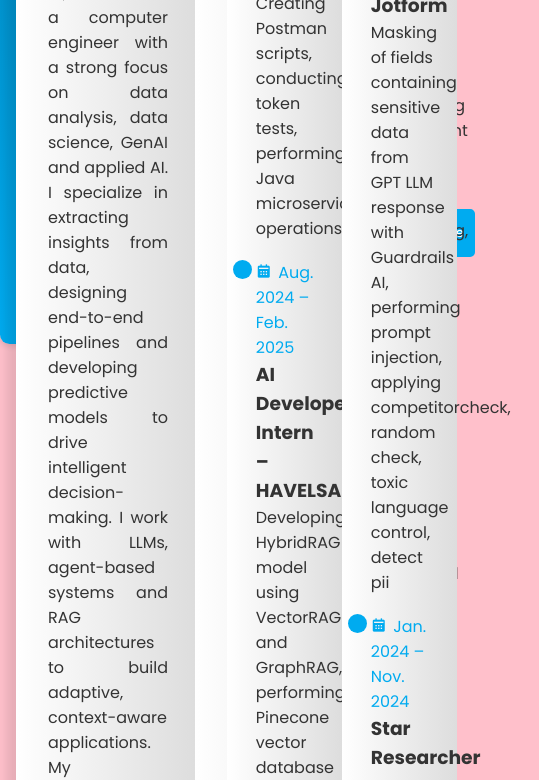
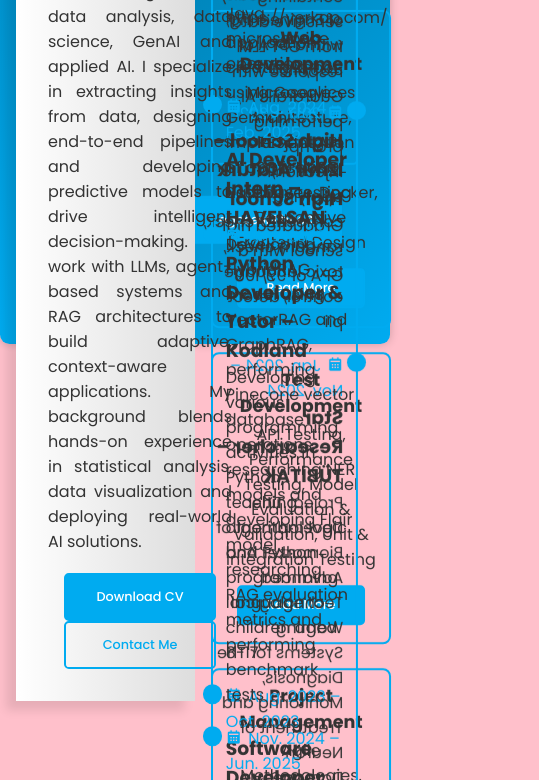
Before and after one commit to defnebusecelik/defnebusecelik.github.io, a plain HTML site: page index.html in a window 390 px wide. Shown: the part 438-1218 px from the top of the page, 539 px wide, since content can reach past the window. Drawn offline with nearby package versions, Linux system fonts and the light colour scheme.

Commit message:
Update style.css

```diff
--- a/style.css
+++ b/style.css
@@ -479,72 +479,6 @@ body {
 }
 
 
-/* Responsive Overrides for Tablet and Mobile */
-
-/* Tablet devices (<= 768px) */
-@media (max-width: 768px) {
-  body {
-    overflow: auto;
-  }
-  .cover {
-    display: none;
-  }
-  .book {
-    display: block;
-  }
-  .book-page {
-    position: relative !important;
-    width: 100% !important;
-    height: auto !important;
-    transform: none !important;
-    box-shadow: 0 0 .6rem rgba(0, 0, 0, .1);
-    margin-bottom: 2rem;
-  }
-  .page-front,
-  .page-back {
-    position: relative !important;
-    transform: none !important;
-    padding: 1rem !important;
-  }
-  .nextprev-btn,
-  .number-page {
-    display: none !important;
-  }
-  .workeduc-box,
-  .services-box,
-  .skills-box {
-    border-left: none !important;
-    padding-left: 0 !important;
-  }
-  .profile-page img {
-    max-width: 150px !important;
-  }
-  .profile-page h1 {
-    font-size: 2.2rem !important;
-  }
-  .profile-page h3 {
-    font-size: 1.2rem !important;
-  }
-  .btn {
-    width: auto !important;
-    padding: 0.75rem 1rem !important;
-    font-size: 1rem !important;
-    margin: 0.5rem 0 !important;
-  }
-  .profile-page .social-media a {
-    width: 2rem !important;
-    height: 2rem !important;
-    font-size: 1.1rem !important;
-  }
-  .contact-form .field,
-  .contact-form textarea {
-    padding: 0.5rem !important;
-    font-size: 0.9rem !important;
-  }
-}
-
-/* Responsive Overrides for Tablet and Mobile maintaining book layout */
-
 /* Apply on tablets and below */
 @media (max-width: 768px) {
   /* Scale down entire wrapper to fit viewport */
```
